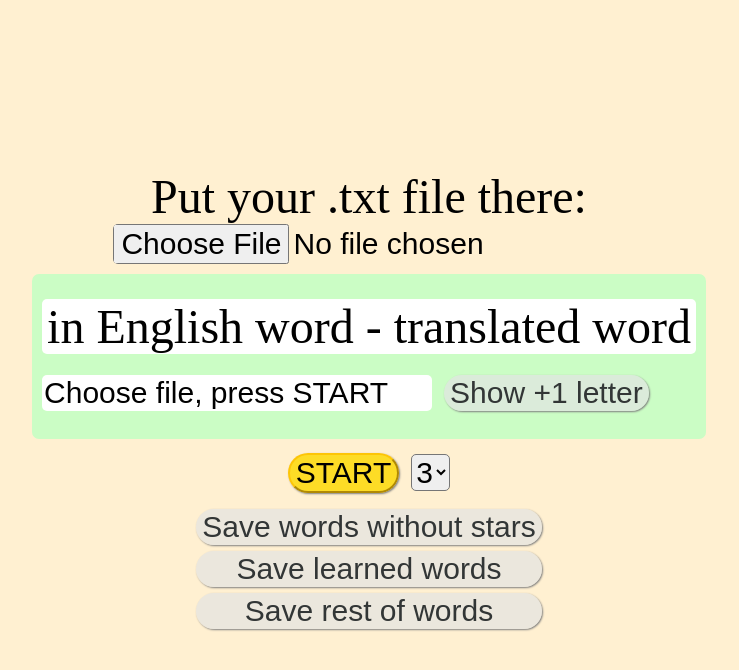
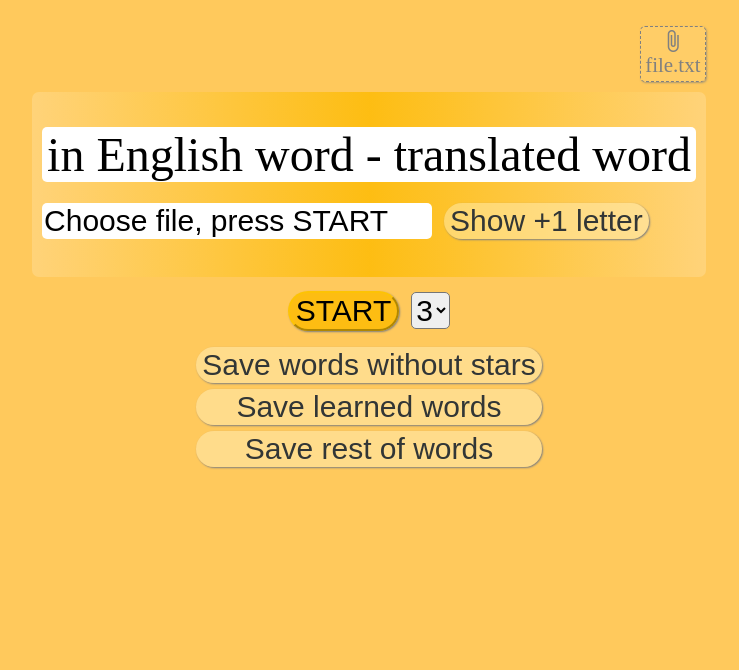
Before and after one commit to Srr233/LearnNewWordsEasier, a plain HTML site: page index.html in a window 1280 px wide. Shown: the whole page, without its empty margins (271-1010 px from the left). Drawn offline with Linux system fonts and the light colour scheme.

Commit message:
gyfgfhbv

```diff
--- a/index.html
+++ b/index.html
@@ -12,12 +12,25 @@
   <header>
   </header>
   <main class="main">
-    <div>
+    <div class="contentBox">
       <div class="choosingFileBlock">
-        <p class="description">Put your .txt file there: </p>
-      <div class="buttonHZ">
-        <input type="file" class="cooseFile" data-loadFile>
-      </div>
+        <!-- <p class="description">Put your .txt file there: </p> -->
+      <!-- <div class="buttonHZ"> -->
+        <!-- <input type="file" class="cooseFile" data-loadFile> -->
+
+        <link href="https://fonts.googleapis.com/icon?family=Material+Icons" rel="stylesheet">
+          <div class="example-1">
+            <div class="form-group">
+              <label class="label">
+                <i class="material-icons">attach_file</i>
+                <span class="title">file.txt</span>
+                <!-- <input type="file"> -->
+                <input type="file" class="cooseFile" data-loadFile>
+              </label>
+            </div>
+          </div>
+
+      <!-- </div> -->
       </div>
       <div class="mainBlock">
         <div class="wordsBox">
--- a/style.css
+++ b/style.css
@@ -3,17 +3,20 @@
 }
 body {
     font-size: 1.6rem;
-    background-color: #fff0d1;
+    background-color: #ffc95c;
     margin: 0;
 }
 .main {
     margin: 0 auto;
     display: flex;
     justify-content: center;
-    align-items: center;
+    /* align-items: center; */
     height: 100vh;
     min-width: 320px;
     max-width: 60rem;
+}
+.contentBox {
+    margin-top: 2%;
 }
 p {
     margin: 0;
@@ -29,7 +32,9 @@ button {
 }
 .grayButton {
     border-radius: 20px;
-    background-color: rgba(227, 228, 228, 0.692);
+    /* background-color: rgba(227, 228, 228, 0.692); */
+    background-color: rgba(255, 246, 206, 0.411);
+    border-color: rgba(253, 195, 4, 0.918);
     border: none;
     color: rgb(50, 54, 54);
 
@@ -37,7 +42,7 @@ button {
 .orangeButton{
     border-radius: 20px;
     border-color: rgba(253, 195, 4, 0.918);
-    background-color: rgba(253, 216, 4, 0.836);
+    background-color: rgba(253, 187, 4, 0.836);
 }
 button:hover {
     box-shadow: 1px 1px 10px gray;
@@ -51,14 +56,56 @@ input, select, button {
 }
 .choosingFileBlock {
     display: flex;
-    justify-content: center;
-    flex-direction: column;
-    align-items: center;
+    justify-content: flex-end;
+    /* flex-direction: column; */
+    align-items: flex-end;
     margin-bottom: 10px;
 }
-.cooseFile {
+/* .cooseFile {
     width: 90%;
+    color: rgba(0, 0, 0, 0.582);
+} */
+
+/* .example-1 .form-group {
+    display: block;
+    padding:1px;
+    margin:1px;
+} */
+.example-1 input[type=file] {
+    height: 1px;
+    outline:0;
+    opacity:0;
+    pointer-events:none;
+    user-select:none
 }
+.example-1 .label {
+    width:60px;
+    border:1px dashed grey;
+    border-radius:5px;
+    display:flex;
+    flex-direction: column;
+    padding:0.1em;
+    transition:border 300ms ease;
+    cursor:pointer;
+    text-align:center;
+    font-size: 0.7rem;
+    background-color: rgba(255, 246, 206, 0.103);
+    box-shadow: 1px 1px 2px rgba(128, 128, 128, 0.644);
+}
+.example-1 .label i {
+    display:block;
+}
+.example-1 .label i,.example-1 .label .title {
+    color:grey;
+    transition:200ms color
+}
+.example-1 .label:hover {
+    border:2px solid #000;
+}
+.example-1 .label:hover i,.example-1 .label:hover .title {
+    color:#000;
+}
+
 .buttonHZ {
     display: flex;
     justify-content: center;
@@ -70,8 +117,9 @@ input, select, button {
     align-items: center;
 }
 .wordsBox {
-    padding: 25px 10px;
-    background-color: #cbfdc5;
+    padding: 35px 10px;
+    /* background-color: #fffffb2f; */
+    background: linear-gradient(to right, #fffffb2f, rgba(253, 187, 4, 0.836), #fffffb2f);
     border-radius: 7px;
 
 }
```
